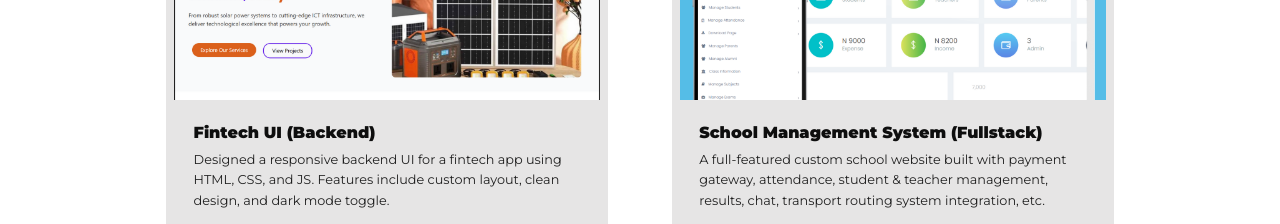
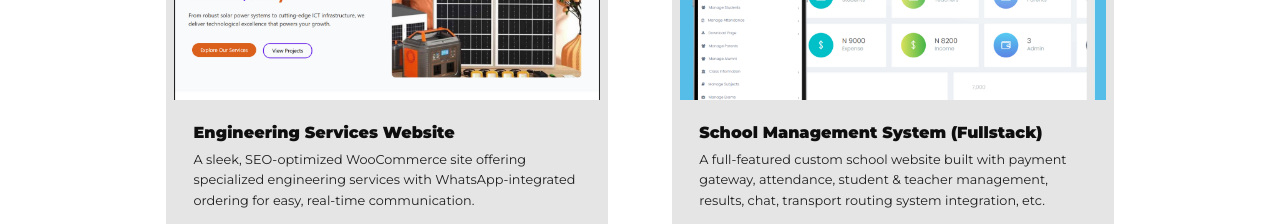
Before and after one commit to etokjoshua/portfolio, a plain HTML site: page index.html in a window 1280 px wide. Shown: the part 2480-2704 px from the top of the page. Drawn offline with nearby package versions, Linux system fonts and the light colour scheme.

Commit message:
Update index.html

```diff
--- a/index.html
+++ b/index.html
@@ -154,11 +154,10 @@
           <div class="project__image">
             <img src="./assets/project3.png" alt="Project Three" />
           </div>
-          <h5>Fintech UI (Backend)</h5>
+          <h5>Engineering Services Website</h5>
           <p>
-            Designed a responsive backend UI for a fintech app using HTML, CSS,
-            and JS. Features include custom layout, clean design, and dark mode
-            toggle.
+            A sleek, SEO-optimized WooCommerce site offering specialized engineering
+            services with WhatsApp-integrated ordering for easy, real-time communication.
           </p>
           <div class="projects__cta">
             <a href="https://joshuaetok.github.io/backend/" class="btn primary" target="_blank"
```
